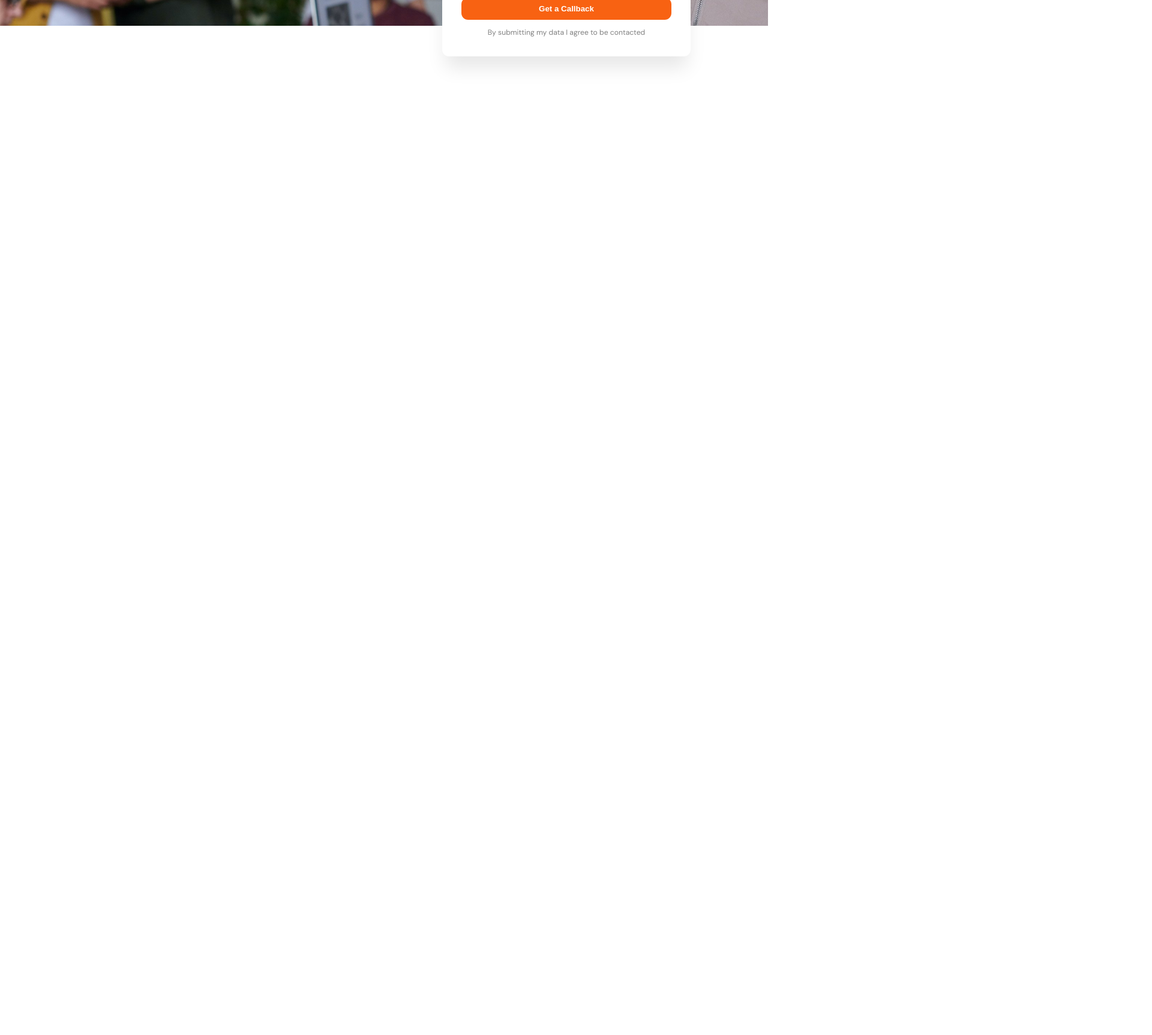
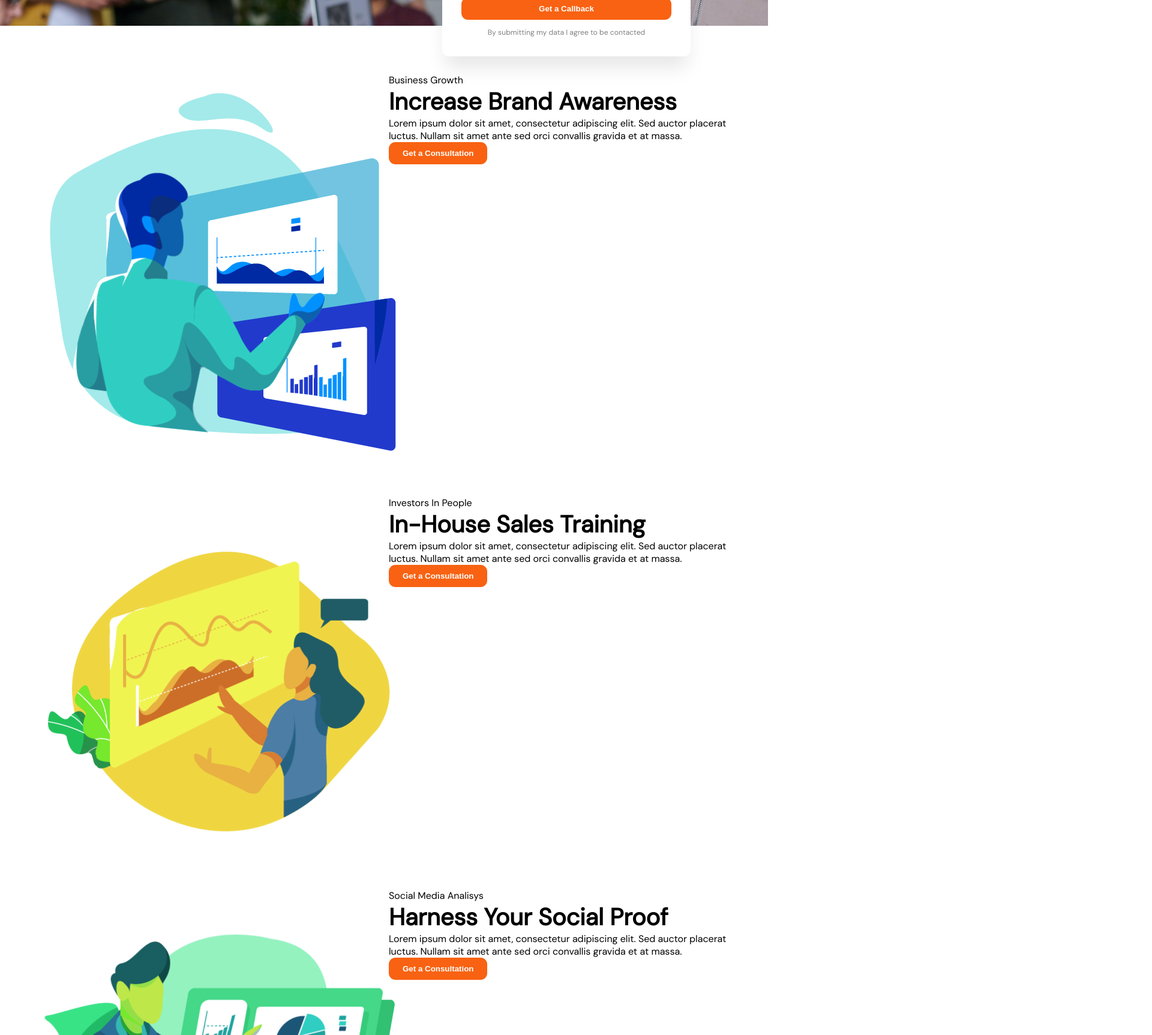
Before and after one commit to StefanoDeCapitani/proj-html-vuejs, a Vue app: page / in a window 1280 px wide. Shown: the part 560-2286 px from the top of the page at 60% size, 1920 px wide, since content can reach past the window. Before the commit the page ends 800 px from the top, so only its background shows below. Built offline with nearby package versions, Linux system fonts and the light colour scheme.

Commit message:
Adds new components in Main

```diff
--- /dev/null
+++ b/src/components/Brands.vue
@@ -0,0 +1,36 @@
+<template>
+  <div class="container">
+    <div class="section-xxl">
+      <h2 class="text-xxl">Some Brands We Work With</h2>
+      <p>Quisque aliquet, libero consequat elementum convallis.</p>
+    </div>
+    <div class="row-cols-6">
+      <div class="col">
+        <img src="../assets/img/abstract.png" alt="Abstract logo" />
+      </div>
+      <div class="col">
+        <img src="../assets/img/cglobal.png" alt="Cglobal logo" />
+      </div>
+      <div class="col">
+        <img src="../assets/img/next.png" alt="Next logo" />
+      </div>
+      <div class="col">
+        <img src="../assets/img/hemisferio.png" alt="Hemisferio logo" />
+      </div>
+      <div class="col">
+        <img src="../assets/img/spaces.png" alt="Spaces logo" />
+      </div>
+      <div class="col">
+        <img src="../assets/img/digitalbox.png" alt="Digitalbox logo" />
+      </div>
+    </div>
+  </div>
+</template>
+
+<script>
+export default {
+  name: "Brands",
+};
+</script>
+
+<style></style>
--- /dev/null
+++ b/src/components/CaseStudies.vue
@@ -0,0 +1,40 @@
+<template>
+  <div class="container">
+    <h2 class="text-xxl">Trusted by Leading Organizations</h2>
+    <div class="row-cols-3">
+      <div class="col">
+        <img src="../assets/img/case-studies-1.jpg" alt="Case Study 1" />
+        <p class="text-xl">
+          How Spaces attracted five million visitors by improving the content
+        </p>
+        <p class="text-xxl">200%</p>
+        <p>Higher revenue from digital</p>
+      </div>
+      <div class="col">
+        <img src="../assets/img/case-studies-4.jpg" alt="Case Study 2" />
+        <p class="text-xl">
+          Creativity helped Hemisferio to increase their brand reach vertically
+        </p>
+        <p class="text-xxl">10x</p>
+        <p>Sales increase with the same ad spend</p>
+      </div>
+      <div class="col">
+        <img src="../assets/img/case-studies-6.jpg" alt="Case Study 3" />
+        <p class="text-xl">
+          How DigitalBox used AI-powered data insight to boost sales
+        </p>
+        <p class="text-xxl">3-year</p>
+        <p>Partnership with Avada Consultant</p>
+      </div>
+    </div>
+    <button class="btn btn--primary">Read More Case Studies</button>
+  </div>
+</template>
+
+<script>
+export default {
+  name: "CaseStudies",
+};
+</script>
+
+<style></style>
--- a/src/components/FormCard.vue
+++ b/src/components/FormCard.vue
@@ -16,6 +16,7 @@
           type="text"
           placeholder="Your Name*"
           class="form__input form__input--name text-s"
+          required
         />
       </div>
       <div class="form__input-container">
@@ -23,6 +24,7 @@
           type="email"
           placeholder="Your Email*"
           class="form__input text-s"
+          required
         />
       </div>
       <div class="form__input-container">
@@ -30,6 +32,7 @@
           type="tel"
           placeholder="Your Phone Number*"
           class="form__input text-s"
+          required
         />
       </div>
       <button class="btn btn--primary btn--call-to-action">
--- a/src/components/Header.vue
+++ b/src/components/Header.vue
@@ -52,6 +52,15 @@ export default {
 </script>
 
 <style lang="scss" scoped>
+@import "../assets/styles/utilities";
+
+.header {
+  position: sticky;
+  z-index: 1;
+  top: 0;
+  left: 0;
+  width: 100%;
+  background: $clr-light;
   .nav {
     display: flex;
     align-items: center;
@@ -70,4 +79,5 @@ export default {
       margin-left: 2rem;
     }
   }
+}
 </style>
--- a/src/components/Hero.vue
+++ b/src/components/Hero.vue
@@ -43,9 +43,10 @@ export default {
   background-size: cover;
   background-position: left;
   color: white;
+  margin-bottom: 5rem;
   .hero__section {
     @include flex(column, 1rem);
-    padding: 120px 1rem 0;
+    padding: 120px 3rem 0;
     margin: auto;
     .icon {
       font-size: 0.8rem;
--- a/src/components/Main.vue
+++ b/src/components/Main.vue
@@ -1,16 +1,25 @@
 <template>
   <main>
     <Hero />
+    <ThreeStepsSection />
+    <Brands />
+    <CaseStudies />
   </main>
 </template>
 
 <script>
 import Hero from "./Hero.vue";
+import ThreeStepsSection from "./ThreeStepsSection.vue";
+import Brands from "./Brands.vue";
+import CaseStudies from "./CaseStudies.vue";
 
 export default {
   name: "Main",
   components: {
     Hero,
+    ThreeStepsSection,
+    Brands,
+    CaseStudies,
   },
 };
 </script>
--- /dev/null
+++ b/src/components/ThreeStepsSection.vue
@@ -0,0 +1,75 @@
+<template>
+  <div class="container">
+    <div class="row-cols-2">
+      <div class="col"><img src="../assets/img/awareness.svg" alt="" /></div>
+      <div class="col">
+        <div>
+          <FontAwesomeIcon :icon="['far', 'lightbulb']" />
+          <p>Business Growth</p>
+        </div>
+        <section class="section-xxl">
+          <h3 class="text-xxl">Increase Brand Awareness</h3>
+          <p>
+            Lorem ipsum dolor sit amet, consectetur adipiscing elit. Sed auctor
+            placerat luctus. Nullam sit amet ante sed orci convallis gravida et
+            at massa.
+          </p>
+          <button class="btn btn--primary">Get a Consultation</button>
+        </section>
+      </div>
+    </div>
+    <div class="row-cols-2">
+      <div class="col">
+        <img src="../assets/img/sales_training.svg" alt="" />
+      </div>
+      <div class="col">
+        <div>
+          <FontAwesomeIcon :icon="['fas', 'parachute-box']" />
+          <p>Investors In People</p>
+        </div>
+        <section class="section-xxl">
+          <h3 class="text-xxl">In-House Sales Training</h3>
+          <p>
+            Lorem ipsum dolor sit amet, consectetur adipiscing elit. Sed auctor
+            placerat luctus. Nullam sit amet ante sed orci convallis gravida et
+            at massa.
+          </p>
+          <button class="btn btn--primary">Get a Consultation</button>
+        </section>
+      </div>
+    </div>
+    <div class="row-cols-2">
+      <div class="col">
+        <img src="../assets/img/social_proof.svg" alt="" />
+      </div>
+      <div class="col">
+        <div>
+          <FontAwesomeIcon :icon="['fas', 'seedling']" />
+          <p>Social Media Analisys</p>
+        </div>
+        <section class="section-xxl">
+          <h3 class="text-xxl">Harness Your Social Proof</h3>
+          <p>
+            Lorem ipsum dolor sit amet, consectetur adipiscing elit. Sed auctor
+            placerat luctus. Nullam sit amet ante sed orci convallis gravida et
+            at massa.
+          </p>
+          <button class="btn btn--primary">Get a Consultation</button>
+        </section>
+      </div>
+    </div>
+  </div>
+</template>
+
+<script>
+import { FontAwesomeIcon } from "@fortawesome/vue-fontawesome";
+
+export default {
+  name: "ThreeStepsSection",
+  components: {
+    FontAwesomeIcon,
+  },
+};
+</script>
+
+<style></style>
```
Lines whose indentation alone changed are shown as unchanged.
